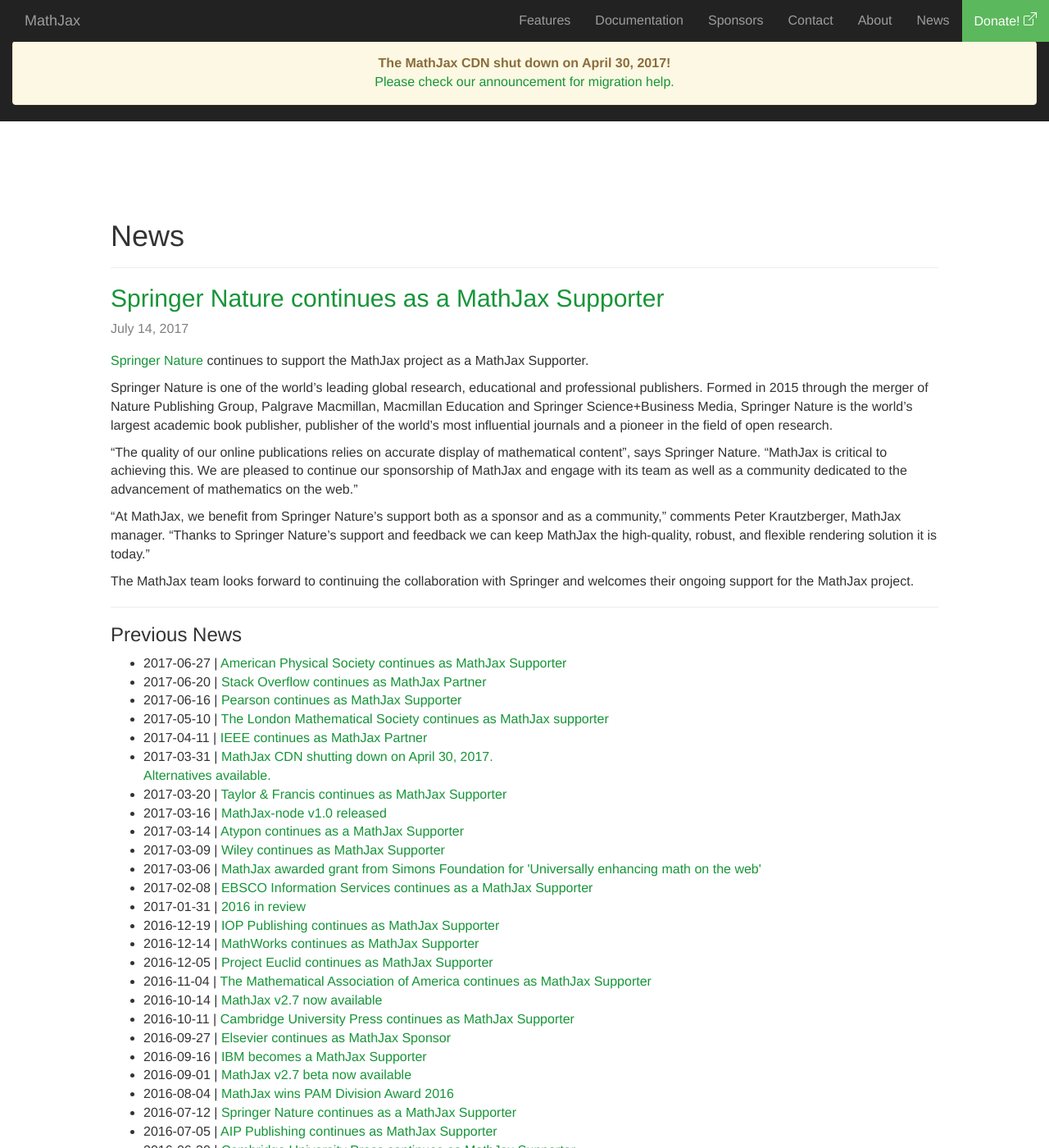
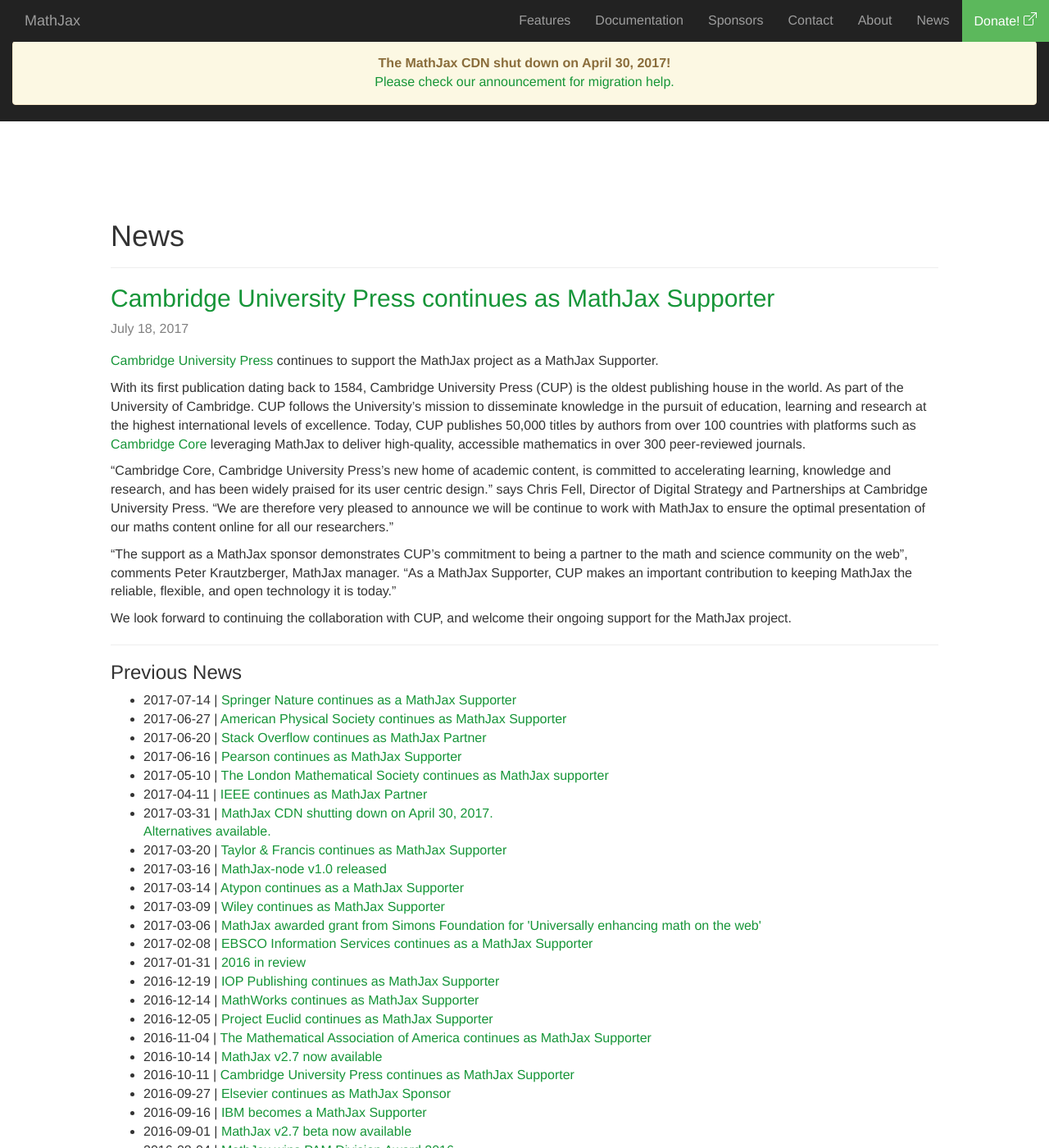
Before and after one commit to mathjax/MathJax-website, a Jekyll site: the page built from news/index.html, in a window 1280 px wide and 1400 px high. Shown: the whole window at 82% size. Built offline with Jekyll 4.4.1, drawn with Linux system fonts in a browser that asks for light colours; nearby versions of some CDN libraries; some of the changed text lies outside the part shown.

Commit message:
CUP announcement: fix date

```diff
--- a/_posts/2017/2017-07-18-cambridge-university-press-continues-as-mathjax-supporter-2017.md
+++ b/_posts/2017/2017-07-18-cambridge-university-press-continues-as-mathjax-supporter-2017.md
@@ -1,7 +1,7 @@
 ---
 layout: post
 title: Cambridge University Press continues as MathJax Supporter
-date: 2016-06-30
+date: 2017-07-18
 categories:
 - News
 tags: []
```
